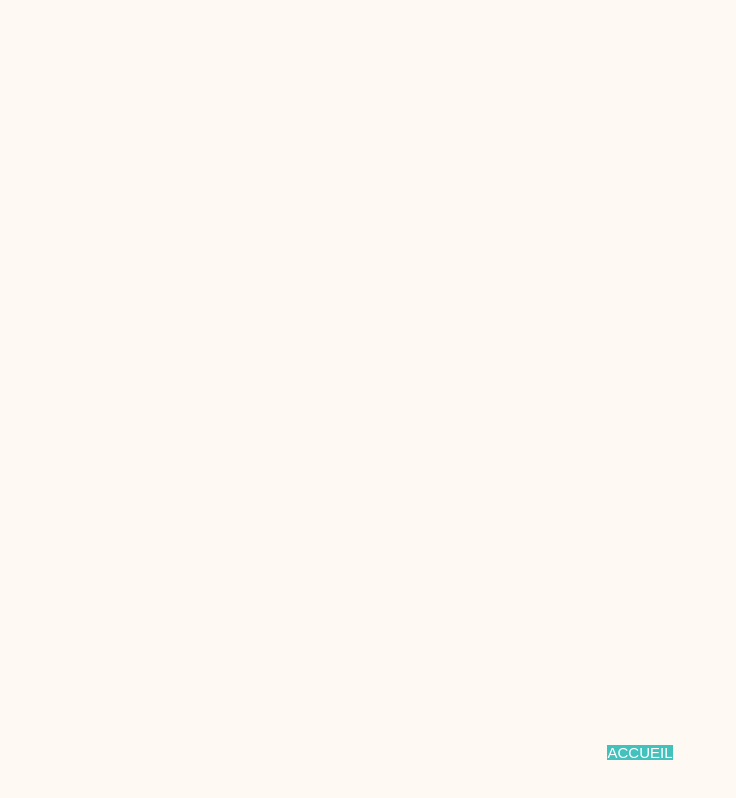
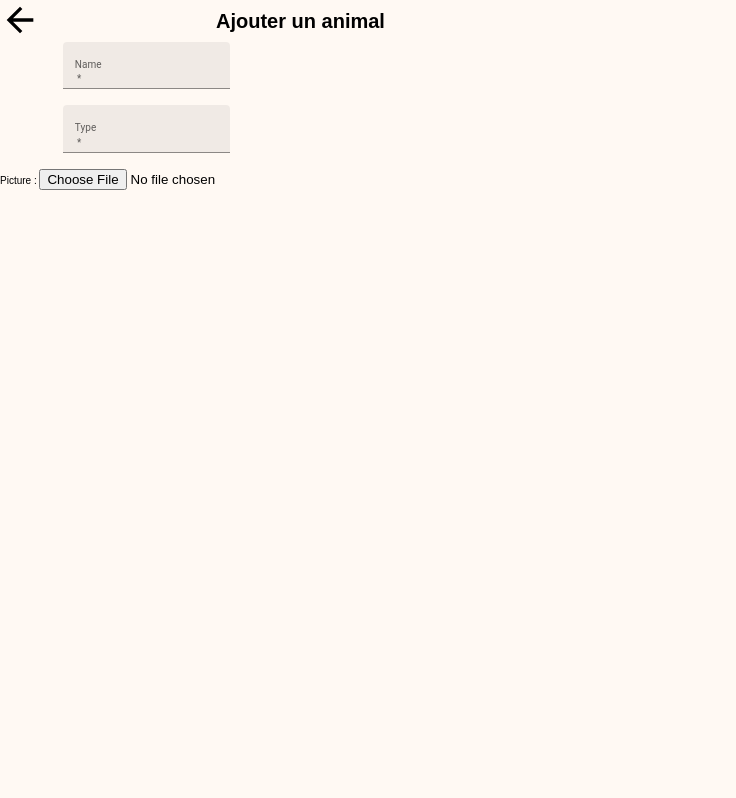
Before and after one commit to Boyadjie/Findizzy, a React (Create React App) app in the folder findizzy-front/: page /profil/ajouter-animal in a window 1280 px wide. Shown: the whole page, without its empty margins (0-736 px from the left). Built offline with nearby package versions, Linux system fonts and the light colour scheme.

Commit message:
reorganisation bloc (creation components ect) + ajout form ajouter un animal (non fonctionnel)

```diff
--- a/findizzy-front/src/App.js
+++ b/findizzy-front/src/App.js
@@ -1,7 +1,9 @@
 import React from 'react';
 import { BrowserRouter, Routes, Route } from "react-router-dom";
+import PetInfo from './components/profile/PetInfo';
 import Home from './pages/Home';
 import NotFound from './pages/NotFound';
+import CreatePet from './pages/pets/CreatePet';
 import Profile from './pages/Profile';
 
 const App = () => {
@@ -9,7 +11,9 @@ const App = () => {
     <BrowserRouter>
       <Routes>
         <Route exact path='/' element={<Home/>} />
-        <Route exact path='/profile' element={<Profile/>} />
+        <Route exact path='/profil' element={<Profile/>} />
+        <Route exact path="/profil/ajouter-animal" element={<CreatePet/>} />
+        <Route exact path='/profil/pet' element={<PetInfo/>} />
         <Route path='*' element={<NotFound/>} />
       </Routes>
     </BrowserRouter>
--- /dev/null
+++ b/findizzy-front/src/components/forms/createPetForm.js
@@ -0,0 +1,40 @@
+import React from 'react';
+import TextField from '@mui/material/TextField';
+import Grid from '@mui/material/Grid';
+import Avatar from '@mui/material/Avatar';
+
+
+const createPetForm = () => {
+  return (
+    <form>
+      <Grid container spacing={2} alignItems="center" direction="column">
+        <Grid item>
+          <TextField
+              required
+              id="pet-name"
+              label="Name"
+              variant="filled"
+              name="pet-name"
+              type="text"
+            />
+        </Grid>
+        <Grid item >
+          <TextField
+            required
+            id="pet-type"
+            label="Type"
+            variant="filled"
+            name="pet-type"
+            type="text"
+          />
+        </Grid>
+        <Grid item>
+          <label htmlFor="pet-avatar">Picture : </label>
+          <input type="file" id="pet-avatar" name="pat-avatar" accept="image/png, image/jpeg, image/webp, image/jpg" />
+        </Grid>
+      </Grid>
+    </form>
+  );
+};
+
+export default createPetForm;
--- /dev/null
+++ b/findizzy-front/src/components/loaders/userInfoLoader.js
@@ -0,0 +1,18 @@
+import React from 'react';
+import Skeleton from '@mui/material/Skeleton';
+import Stack from '@mui/material/Stack';
+import Box from '@mui/material/Box';
+
+const userInfoLoader = () => {
+  return (
+    <Box>
+      <Stack spacing={1} alignItems="center">
+        <Skeleton variant="circular" width={40} height={40} />
+        <Skeleton variant="rectangular" width={60} height={15} />
+        <Skeleton variant="rectangular" width={150} height={15} />
+      </Stack>
+    </Box>
+  );
+};
+
+export default userInfoLoader;
--- /dev/null
+++ b/findizzy-front/src/components/loaders/userPetsLoader.js
@@ -0,0 +1,20 @@
+import React from 'react';
+import Skeleton from '@mui/material/Skeleton';
+import Stack from '@mui/material/Stack';
+import Box from '@mui/material/Box';
+
+const userPetsLoader = () => {
+  return (
+    <Box>
+      <Stack spacing={1}>
+        <Skeleton variant="rectangular" width={200} height={40} />
+        <Skeleton variant="rectangular" width={200} height={40} />
+        <Skeleton variant="rectangular" width={200} height={40} />
+        <Skeleton variant="rectangular" width={200} height={40} />
+        <Skeleton variant="rectangular" width={200} height={40} />
+      </Stack>
+    </Box>
+  );
+};
+
+export default userPetsLoader;
--- /dev/null
+++ b/findizzy-front/src/components/profile/PetInfo.js
@@ -0,0 +1,11 @@
+import React from 'react';
+
+const PetInfo = () => {
+  return (
+    <div>
+      pet
+    </div>
+  );
+};
+
+export default PetInfo;
--- /dev/null
+++ b/findizzy-front/src/components/profile/UserInfos.js
@@ -0,0 +1,19 @@
+import React from 'react';
+import Box from '@mui/material/Box';
+import Stack from '@mui/material/Stack';
+import Avatar from '@mui/material/Avatar';
+
+
+const UserInfos = (props) => {
+  return (
+    <Box>
+      <Stack spacing={1} alignItems="center">
+        <Avatar alt="User Avatar" src="" />
+        <h3> { props.user.username } </h3>
+        <h2> { props.user.email } </h2>
+      </Stack>
+    </Box>
+  );
+};
+
+export default UserInfos;
--- /dev/null
+++ b/findizzy-front/src/components/profile/UserPets.js
@@ -0,0 +1,28 @@
+import React from 'react';
+import Box from '@mui/material/Box';
+import Stack from '@mui/material/Stack';
+import Avatar from '@mui/material/Avatar';
+
+
+const UserPets = (props) => {
+  return (
+    <Box>
+      <Stack spacing={1}>
+        { props.pets.data.map((pet) => (
+          <Box key={pet.id}>
+            <Stack direction="row" spacing={1}>
+              <Avatar alt="Pet Avatar" src="" />
+              <Stack>
+                <p>{ pet.attributes.name }</p>
+                <p>{ pet.attributes.type }</p>
+                <a href={`/profil/pet?id=${pet.id}`}>Détails</a>
+              </Stack>
+            </Stack>
+          </Box>
+        ))}
+      </Stack>
+    </Box>
+  );
+};
+
+export default UserPets;
--- a/findizzy-front/src/pages/NotFound.js
+++ b/findizzy-front/src/pages/NotFound.js
@@ -3,6 +3,7 @@ import React from 'react';
 const NotFound = () => {
   return (
     <div className='notFound'>
+      <h1>Page not found</h1>
       <a className='btn' href='/'>ACCUEIL</a>
     </div>
   );
--- a/findizzy-front/src/pages/Profile.js
+++ b/findizzy-front/src/pages/Profile.js
@@ -1,10 +1,19 @@
 import React from 'react';
 import { useState, useEffect } from 'react'
+// icons
 import ArrowBackIcon from '@mui/icons-material/ArrowBack';
+import AddCircleIcon from '@mui/icons-material/AddCircle';
+// material components
 import Box from '@mui/material/Box';
-import Skeleton from '@mui/material/Skeleton';
 import Stack from '@mui/material/Stack';
-import Avatar from '@mui/material/Avatar';
+import Grid from '@mui/material/Grid';
+import Button from '@mui/material/Button';
+// components
+import ProfileApi from '../services/profileApi'
+import UserInfoLoader from '../components/loaders/userInfoLoader';
+import UserPetsLoader from '../components/loaders/userPetsLoader';
+import UserInfos from '../components/profile/UserInfos';
+import UserPets from '../components/profile/UserPets';
 
 const Profile = () => {
   const [userLoading, setUserLoading] = useState(true);
@@ -13,96 +22,60 @@ const Profile = () => {
   const [pets, setPets] = useState(null);
 
     useEffect(() => {
-      fetch("http://localhost:1337/api/users/1",
-      {
-        method: "GET",
-        headers: {
-          'Accept': 'Application/json'
-        }
-      })
-      .then(response => response.json())
-      .then(response => {
-        setTimeout(() => {
-          setUser(response);
-          setUserLoading(false);
-        }, 2000)
-      })
-      .catch(err => {
-        console.log(err);
-      });
-    }, [])
+      fetchUser();
+      fetchUserPets();
+    }, []);
 
-    useEffect(() => {
-      fetch("http://localhost:1337/api/pets?user=1",
-      {
-        method: "GET",
-        headers: {
-          'Accept': 'Application/json'
-        }
-      })
-      .then(response => response.json())
-      .then(response => {
-        setTimeout(() => {
-          setPets(response);
-          setPetLoading(false);
-        }, 2000)
-      })
-      .catch(err => {
-        console.log(err);
-      });
-    }, [])
+    const fetchUser = async () => {
+      const myUser = await ProfileApi.findUser()
+      setTimeout(() => {
+        setUser(myUser);
+        setUserLoading(false);
+      }, 1000)
+    }
+
+    const fetchUserPets = async () => {
+      const myPets = await ProfileApi.findUserPets()
+      setTimeout(() => {
+        setPets(myPets);
+        setPetLoading(false);
+      }, 1000)
+    }
 
   return (
-    <div>
-      <a className='' href="/"><ArrowBackIcon sx={{ fontSize: 40 }} /></a>
-      <h1>Mon Profil</h1>
-      <div className='profileInformations'>
+    <Box>
+      <Grid className='profileHeader' container spacing={2} alignItems="center">
+        <Grid item xs={2}>
+            <a className='back-arrow' href="/">
+              <ArrowBackIcon sx={{ fontSize: 40 }} />
+            </a>
+        </Grid>
+        <Grid item xs={8}>
+            <h1>Mon Profil</h1>
+        </Grid>
+      </Grid>
+
+      <Box className='profileInformations'>
         { userLoading === true ? (
-          <Box>
-            <Stack spacing={1}>
-              <Skeleton variant="circular" width={40} height={40} />
-              <Skeleton variant="rectangular" width={50} height={10} />
-              <Skeleton variant="rectangular" width={100} height={10} />
-            </Stack>
-          </Box>
+          <UserInfoLoader />
         ) : (
-          <Box>
-            <Stack spacing={1}>
-              <Avatar alt="User Avatar" src="" />
-              <h3> { user.username } </h3>
-              <h2> { user.email } </h2>
-            </Stack>
-          </Box>
+          <UserInfos user={user} />
         ) }
-      </div>
+      </Box>
 
-      <div className='profileInformations'>
+      <Box className='petsInformations'>
+        <Stack direction="row" alignItems="center" justifyContent="space-between">
+          <h2>Mes animaux</h2>
+          <Button href="/profil/ajouter-animal" variant="contained" endIcon={<AddCircleIcon />}>Ajouter un animal</Button>
+        </Stack>
+
         { petLoading === true ? (
-          <Box>
-            <Stack spacing={1}>
-              <Skeleton variant="rectangular" width={200} height={40} />
-              <Skeleton variant="rectangular" width={200} height={40} />
-            </Stack>
-          </Box>
+          <UserPetsLoader />
         ) : (
-          <Box>
-            <Stack spacing={1}>
-              { pets.data.map((pet) => (
-                <Box>
-                  <Stack direction="row" spacing={1}>
-                    <Avatar alt="Pet Avatar" src="" />
-                    <Stack>
-                      <p>{ pet.attributes.name }</p>
-                      <p>{ pet.attributes.type }</p>
-                    </Stack>
-                  </Stack>
-                </Box>
-              ))}
-            </Stack>
-          </Box>
+          <UserPets pets={pets} />
         ) }
-      </div>
-    </div>
+      </Box>
+    </Box>
   );
 };
 
--- /dev/null
+++ b/findizzy-front/src/pages/pets/CreatePet.js
@@ -0,0 +1,28 @@
+import React from 'react';
+import Box from '@mui/material/Box';
+import Grid from '@mui/material/Grid';
+import CreatePetForm from '../../components/forms/createPetForm';
+import ArrowBackIcon from '@mui/icons-material/ArrowBack';
+
+const CreatePet = () => {
+  return (
+    <div>
+      <Grid className='profileHeader' container spacing={2} alignItems="center">
+        <Grid item xs={2}>
+            <a className='back-arrow' href="/profil">
+              <ArrowBackIcon sx={{ fontSize: 40 }} />
+            </a>
+        </Grid>
+        <Grid item xs={8}>
+            <h1>Ajouter un animal</h1>
+        </Grid>
+      </Grid>
+
+      <Box>
+        <CreatePetForm />
+      </Box>
+    </div>
+  );
+};
+
+export default CreatePet;
--- /dev/null
+++ b/findizzy-front/src/services/profileApi.js
@@ -0,0 +1,32 @@
+
+function findUser() {
+  return fetch("http://localhost:1337/api/users/1", {
+    method: "GET",
+    headers: {
+      'Accept': 'Application/json'
+    }
+  })
+  .then(response => response.json())
+  .catch(err => {
+    console.log(err);
+  });
+}
+
+function findUserPets() {
+  return fetch("http://localhost:1337/api/pets?user=1",
+  {
+    method: "GET",
+    headers: {
+      'Accept': 'Application/json'
+    }
+  })
+  .then(response => response.json())
+  .catch(err => {
+    console.log(err);
+  });
+}
+
+export default{
+  findUser,
+  findUserPets,
+};
```
